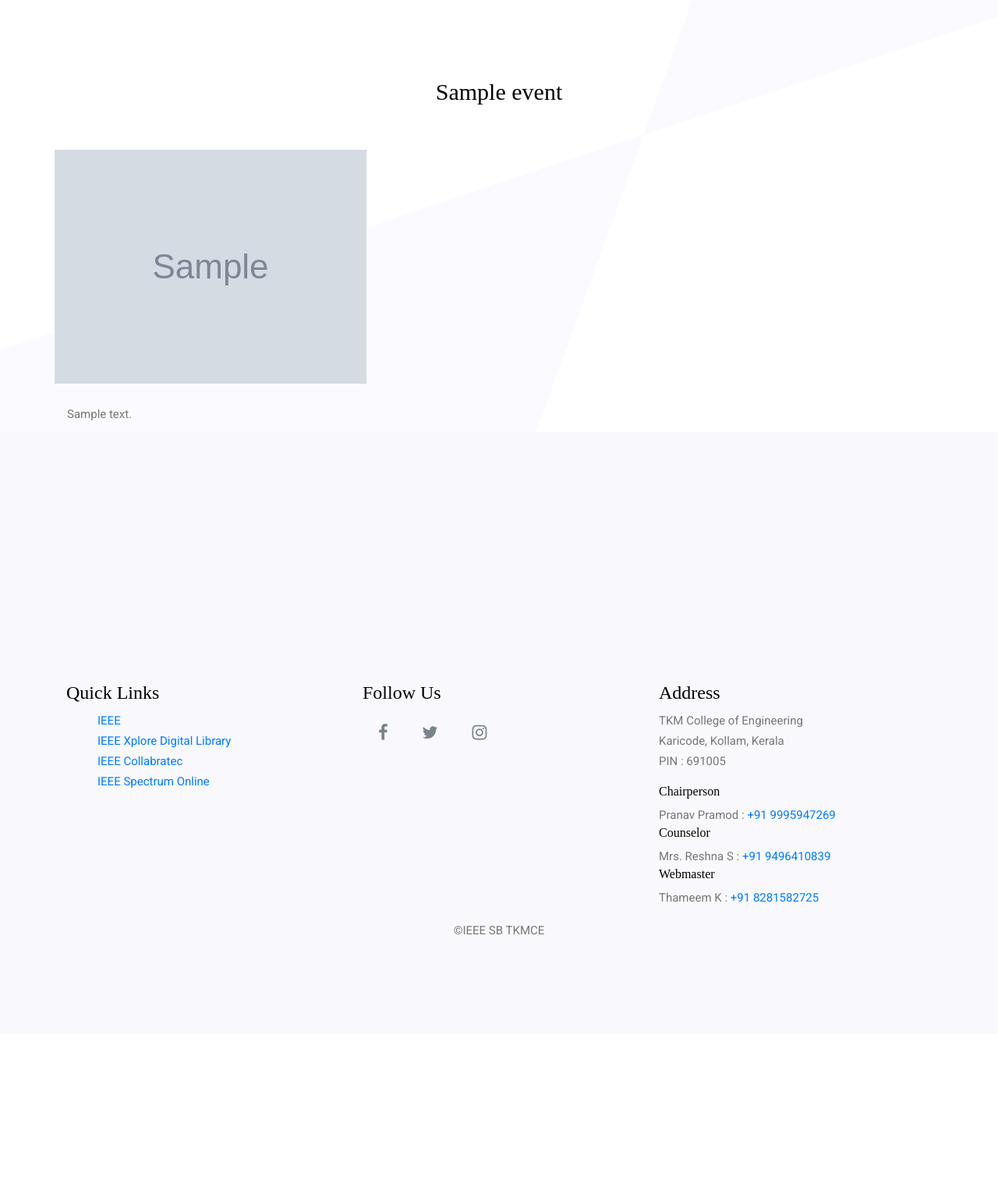
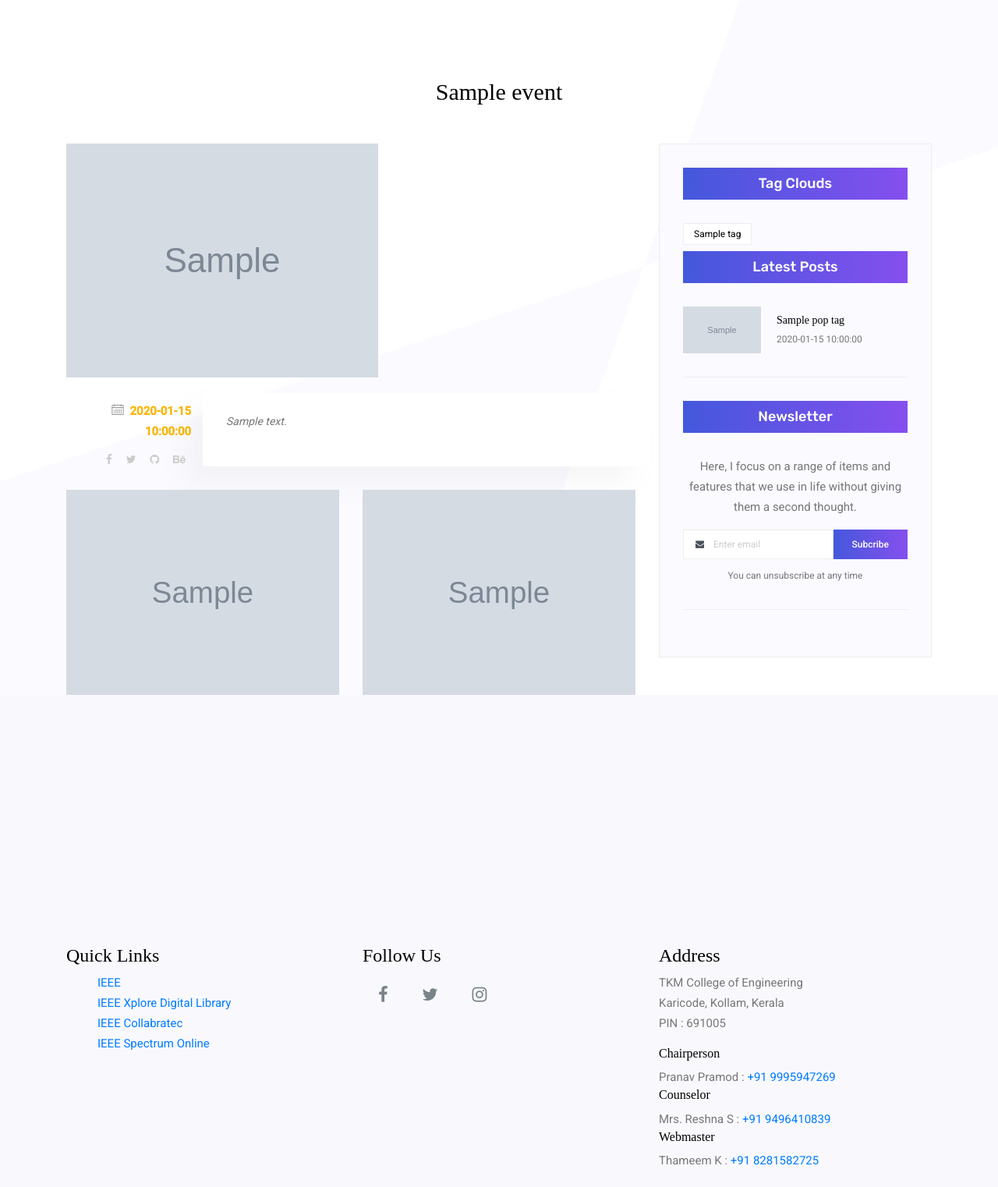
Before and after one commit to thameemk/ieee-sb-tkmce, a PHP site: the page made by application/views/static/single-event.php in a window 1280 px wide. Shown: the part 100-1622 px from the top of the page at 78% size. Before the commit the page ends 1299 px from the top, so only its background shows below. Run offline with PHP 8.4, Linux system fonts and the light colour scheme; the template is opened without the code that fills it: most values are stand-ins (such as "Sample title", 1, 10 or a date in 2020); grey boxes marked "Sample" are stand-in pictures; data that the repository does not hold is empty; some web fonts are replaced.

Commit message:
upcoming

```diff
--- a/application/controllers/Pages.php
+++ b/application/controllers/Pages.php
@@ -20,6 +20,8 @@ class Pages extends CI_Controller {
     else{
       $temp = $this->report_model->upcoming_events($title);
       if(count($temp)==1){
+        $data['tags']=$this->report_model->get_tags();
+        $data['pop_tags']=$this->report_model->pop_tags();
       $data['event']=$temp[0];
       $this->load->view('templates/header');
       $this->load->view('static/single-event',$data);
--- a/application/models/Report_model.php
+++ b/application/models/Report_model.php
@@ -23,7 +23,7 @@ class Report_model extends CI_Model {
       public function upcoming_events($title=""){
           $this->db->select('event_title,short_content,event_date,link');
           if($title!=""){
-            $this->db->select('full_content,img_lnk');
+            $this->db->select('full_content,img_lnk,img_link_2,img_link_3');
             $this->db->where('link',$title);
           }
           $query = $this->db->get('upcoming_events');
--- a/application/views/static/single-event.php
+++ b/application/views/static/single-event.php
@@ -1,18 +1,117 @@
+
     <section class="blog_area single-post-area section_gap">
         <div class="container">
-      <h2 class="pb-5 text-center"style="font-family: 'BebasNeueRegular';font-weight: normal;font-style: normal;"><?=$event['event_title']?></h2>
+          <h2 class="text-center mb-5 head-font"><?=$event['event_title']?></h2>
+
             <div class="row">
+                <div class="col-lg-8 posts-list">
+                    <div class="single-post row">
+                        <div class="col-lg-12">
+                          <?php  if ($event['img_lnk']!=NULL){?>
+
                             <div class="feature-img">
-              <img class="img-fluid " style=" height: 300px;" src="<?php echo base_url();?>assets/upload/<?=$event['img_lnk']?>" alt="">
+                                <img class="img-fluid" src="<?php echo base_url();?>assets/upload/upcoming/<?=$event['img_lnk']?>" alt="">
+                            </div>
+                          <?php } ?>
+                        </div>
+                        <div class="col-lg-3  col-md-3">
+                            <div class="blog_info text-right">
+                                <!-- <div class="post_tag">                       -->
+                                <!-- </div> -->
+                                <ul class="blog_meta list">
+
+                                    <li><i class="lnr lnr-calendar-full mr-2"></i><b><?=$event['event_date']?></b></li>
+                                </ul>
+                                <ul class="social-links">
+                                    <li><a href="#"><i class="fa fa-facebook"></i></a></li>
+                                    <li><a href="#"><i class="fa fa-twitter"></i></a></li>
+                                    <li><a href="#"><i class="fa fa-github"></i></a></li>
+                                    <li><a href="#"><i class="fa fa-behance"></i></a></li>
+                                </ul>
                             </div>
                         </div>
-                <div class="posts-list">
-                  <div class="row">
-                    <div class=" blog_details">
-                        <p class="excert ml-3 mr-3 text-justify">
+                        <div class="col-lg-9 col-md-9 blog_details quotes">
+
+                            <p class="excert text-justify ">
                             <?=$event['full_content']?>
                             </p>
+
                         </div>
+                        <div class="col-lg-12">
+                            <div class="row">
+                                <div class="col-6">
+                                  <?php  if ($event['img_link_2']!=NULL){?>
+                                    <img class="img-fluid" src="<?php echo base_url();?>assets/upload/upcoming/<?=$event['img_lnk_2']?>" alt="">
+                                  <?php } ?>
+                                </div>
+                                <?php  if ($event['img_link_3']!=NULL){?>
+
+                                <div class="col-6">
+                                    <img class="img-fluid" src="<?php echo base_url();?>assets/upload/upcoming/<?=$event['img_lnk_3']?>" alt="">
+                                </div>
+                              <?php } ?>
+
+                            </div>
+                        </div>
+                    </div>
+
+
+
+                </div>
+                <div class="col-lg-4">
+                    <div class="blog_right_sidebar">
+                        <aside class="single-sidebar-widget tag_cloud_widget">
+                            <h4 class="widget_title">Tag Clouds</h4>
+                            <ul class="list">
+                              <?php
+                              foreach($tags as $row){
+                              ?>
+                                <li><a href="#"><?=$row['tag'] ?></a></li>
+                              <?php } ?>
+
+                            </ul>
+                        </aside>
+                        <aside class="single_sidebar_widget popular_post_widget">
+                            <h3 class="widget_title">Latest Posts</h3>
+                            <?php
+                            $i=0;
+                            foreach($pop_tags as $row){
+                              if($i==4) break;
+                              $i++;
+                            ?>
+
+                            <div class="media post_item">
+                                <img height="60px" width="100px"  src="<?php echo base_url();?>assets/upload/<?=$row['story_image_link']?>" alt="post">
+                                <div class="media-body">
+                                    <a href="<?php echo base_url("stories/".$row['link'])?>"><h3 class="head-font"><?=$row['story_title'] ?></h3></a>
+                                    <p><?=$row['story_date']?></p>
+                                </div>
+                            </div>
+                          <?php } ?>
+
+                            <div class="br"></div>
+                        </aside>
+
+
+                        <aside class="single-sidebar-widget newsletter_widget">
+                            <h4 class="widget_title">Newsletter</h4>
+                            <p>
+                            Here, I focus on a range of items and features that we use in life without
+                            giving them a second thought.
+                            </p>
+                            <div class="form-group d-flex flex-row">
+                                <div class="input-group">
+                                    <div class="input-group-prepend">
+                                        <div class="input-group-text"><i class="fa fa-envelope" aria-hidden="true"></i></div>
+                                    </div>
+                                    <input type="text" class="form-control" id="inlineFormInputGroup" placeholder="Enter email" onfocus="this.placeholder = ''" onblur="this.placeholder = 'Enter email'">
+                                </div>
+                                <a href="#" class="bbtns">Subcribe</a>
+                            </div>
+                            <p class="text-bottom">You can unsubscribe at any time</p>
+                            <div class="br"></div>
+                        </aside>
+
                     </div>
                 </div>
             </div>
```
Also changed, not shown: application/views/static/single-story.php (deleted, +0 -21 lines). Lines whose indentation alone changed are shown as unchanged.
